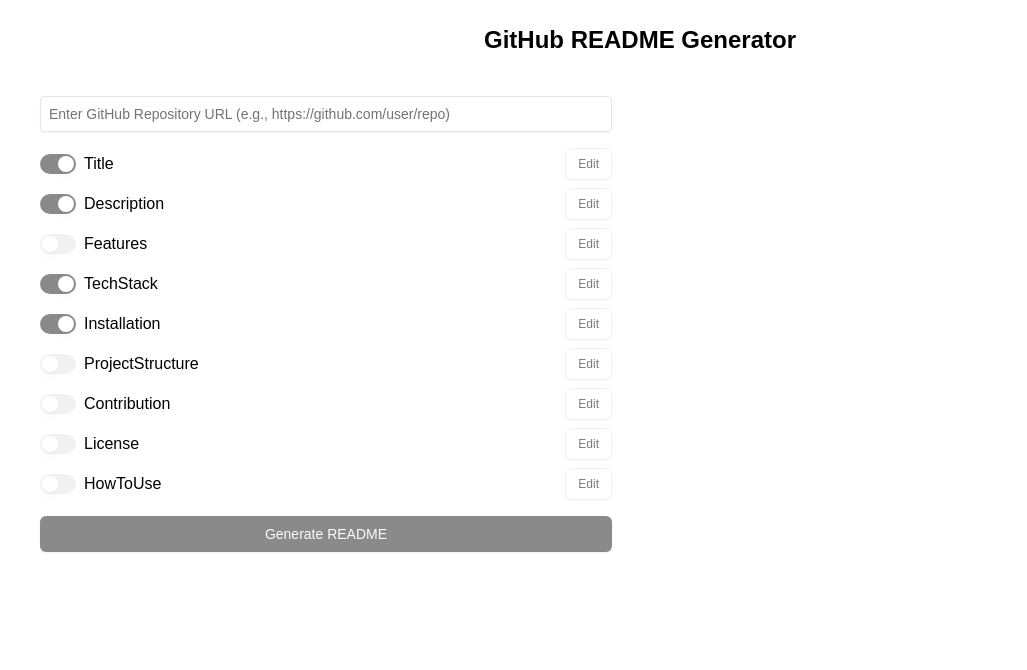
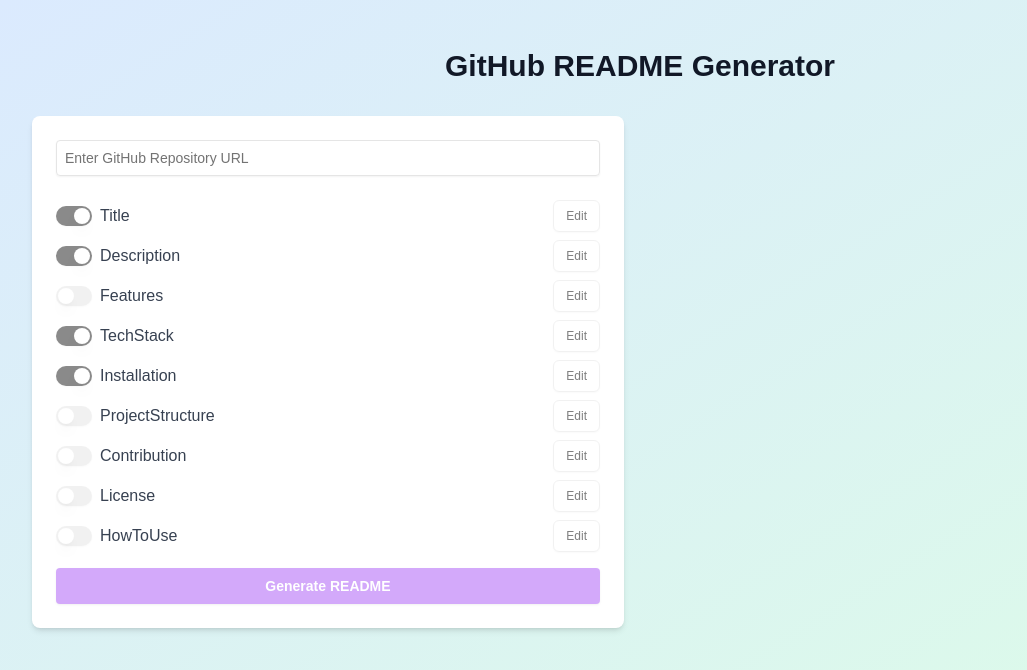
Before and after one commit to AshwiniParaye1/Github-Readme-Generator, a Next.js app: page / in a window 1280 px wide. Shown: the top 670 px of the page, without its empty margins (0-1027 px from the left). Built offline with nearby package versions, Linux system fonts and the light colour scheme; no server answers.

Commit message:
update css

```diff
--- a/app/components/ReadmePreview.tsx
+++ b/app/components/ReadmePreview.tsx
@@ -4,16 +4,21 @@
 import React from "react";
 import ReactMarkdown from "react-markdown";
 import { toast } from "react-toastify";
+import { FaCopy, FaDownload } from "react-icons/fa";
 
 interface ReadmePreviewProps {
   readmeContent: string;
+  className?: string; // Optional class name
 }
 
-export default function ReadmePreview({ readmeContent }: ReadmePreviewProps) {
+export default function ReadmePreview({
+  readmeContent,
+  className = ""
+}: ReadmePreviewProps) {
   const handleCopyToClipboard = async () => {
     try {
       await navigator.clipboard.writeText(readmeContent);
-      toast.success("Successfully copied to clipboard!");
+      toast.success("Copied to clipboard!");
     } catch (error) {
       console.error("Failed to copy:", error);
       toast.error("Failed to copy README.");
@@ -40,7 +45,12 @@
   };
 
   return (
-    <div className="border rounded-lg p-6 bg-gray-100 shadow-md">
+    <div
+      className={`bg-white rounded-lg shadow-md overflow-hidden ${className}`}
+    >
+      <div
+        className="px-6 py-4 h-[504px] overflow-y-auto" // Fixed height and scroll
+      >
         <div className="prose max-w-none">
           <ReactMarkdown
             components={{
@@ -74,30 +84,32 @@
               pre: ({ node, ...props }) => (
                 <pre
                   {...props}
-                className="bg-gray-900 text-white p-4 rounded-md overflow-auto"
+                  className="bg-gray-100 text-gray-800 p-4 rounded-md overflow-auto"
                 />
               ),
               code: ({ node, ...props }) => (
-              <code {...props} className="text-red-400" />
+                <code {...props} className="text-red-500" />
               )
             }}
           >
             {readmeContent}
           </ReactMarkdown>
         </div>
-
-      <div className="flex justify-end gap-2 mt-4">
+      </div>
+      <div className="px-6 py-4 bg-blue-50 border-t border-gray-200 flex justify-end gap-4">
         <button
           onClick={handleCopyToClipboard}
-          className="px-4 py-2 bg-blue-500 text-white rounded hover:bg-blue-600"
+          className="bg-purple-500 hover:bg-purple-700 text-white font-bold py-2 px-4 rounded focus:outline-none focus:shadow-outline flex items-center"
         >
-          Copy to Clipboard
+          <FaCopy className="mr-2" />
+          Copy
         </button>
         <button
           onClick={handleDownloadReadme}
-          className="px-4 py-2 bg-green-500 text-white rounded hover:bg-green-600"
+          className="bg-emerald-500 hover:bg-emerald-700 text-white font-bold py-2 px-4 rounded focus:outline-none focus:shadow-outline flex items-center"
         >
-          Download README
+          <FaDownload className="mr-2" />
+          Download
         </button>
       </div>
     </div>
--- a/app/components/RepoInput.tsx
+++ b/app/components/RepoInput.tsx
@@ -122,15 +122,17 @@
     readmeGenerated && Object.keys(latestRepoData).length > 0;
 
   return (
-    <div className="p-4 space-y-4">
+    <div className=" bg-white rounded-lg shadow-md p-6 flex flex-col h-full">
+      {/* Input and Switches */}
+      <div>
         <Input
           type="text"
-        className="w-full p-2 border rounded"
-        placeholder="Enter GitHub Repository URL (e.g., https://github.com/user/repo)"
+          className="w-full p-2 border rounded focus:ring-purple-500 focus:border-purple-500"
+          placeholder="Enter GitHub Repository URL"
           value={repoUrl}
           onChange={(e) => setRepoUrl(e.target.value)}
         />
-      <div className="space-y-2">
+        <div className="mt-6 space-y-2">
           {Object.entries(sections).map(([section, isEnabled]) => (
             <div key={section} className="flex items-center justify-between">
               <div className="flex items-center space-x-2">
@@ -139,7 +141,7 @@
                   onCheckedChange={() => handleToggle(section)}
                   disabled={isRepoUrlEmpty}
                 />
-              <span className="capitalize">{section}</span>
+                <span className="text-gray-700 capitalize">{section}</span>
               </div>
               <Button
                 variant="outline"
@@ -162,6 +164,7 @@
               }
               placeholder={`Update ${editingSection}`}
               rows={6}
+              className="w-full p-2 border rounded focus:ring-purple-500 focus:border-purple-500"
             />
             <div className="mt-2 flex space-x-2">
               <Button onClick={() => handleSave(editingSection)}>Save</Button>
@@ -171,14 +174,18 @@
             </div>
           </div>
         )}
+      </div>
 
+      {/* Generate Button - Pushed to the bottom */}
+      <div className="mt-auto">
         <Button
-        className="w-full"
+          className="w-full mt-4 bg-purple-500 hover:bg-purple-700 text-white font-bold py-2 px-4 rounded focus:outline-none focus:shadow-outline"
           onClick={handleGenerate}
           disabled={isRepoUrlEmpty}
         >
           {isLoading ? "Generating..." : "Generate README"}
         </Button>
       </div>
+    </div>
   );
 }
--- a/app/page.tsx
+++ b/app/page.tsx
@@ -25,15 +25,22 @@
   };
 
   return (
-    <div className="container mx-auto p-6">
-      <h1 className="text-2xl font-bold text-center mb-6">
-        GitHub README Generator
-      </h1>
-      <div className="grid grid-cols-1 md:grid-cols-2 gap-6">
-        <RepoInput onGenerate={handleGenerate} />
-        {readmeContent && <ReadmePreview readmeContent={readmeContent} />}
+    <div className="bg-gradient-to-br from-blue-100 to-green-100 min-h-screen py-12">
+      <div className="container mx-auto px-4 sm:px-6 lg:px-8">
+        <h1 className="text-3xl font-extrabold text-gray-900 text-center mb-8">
+          GitHub README Generator
+        </h1>
+        <div className="grid grid-cols-1 md:grid-cols-2 gap-8">
+          <RepoInput onGenerate={handleGenerate} />
+          {readmeContent && (
+            <ReadmePreview
+              readmeContent={readmeContent}
+              className="h-full" // Make preview fill available height
+            />
+          )}
+        </div>
+        <ToastContainer position="top-right" autoClose={3000} />
       </div>
-      <ToastContainer position="top-right" autoClose={3000} />
     </div>
   );
 }
```
Lines whose indentation alone changed are shown as unchanged.
